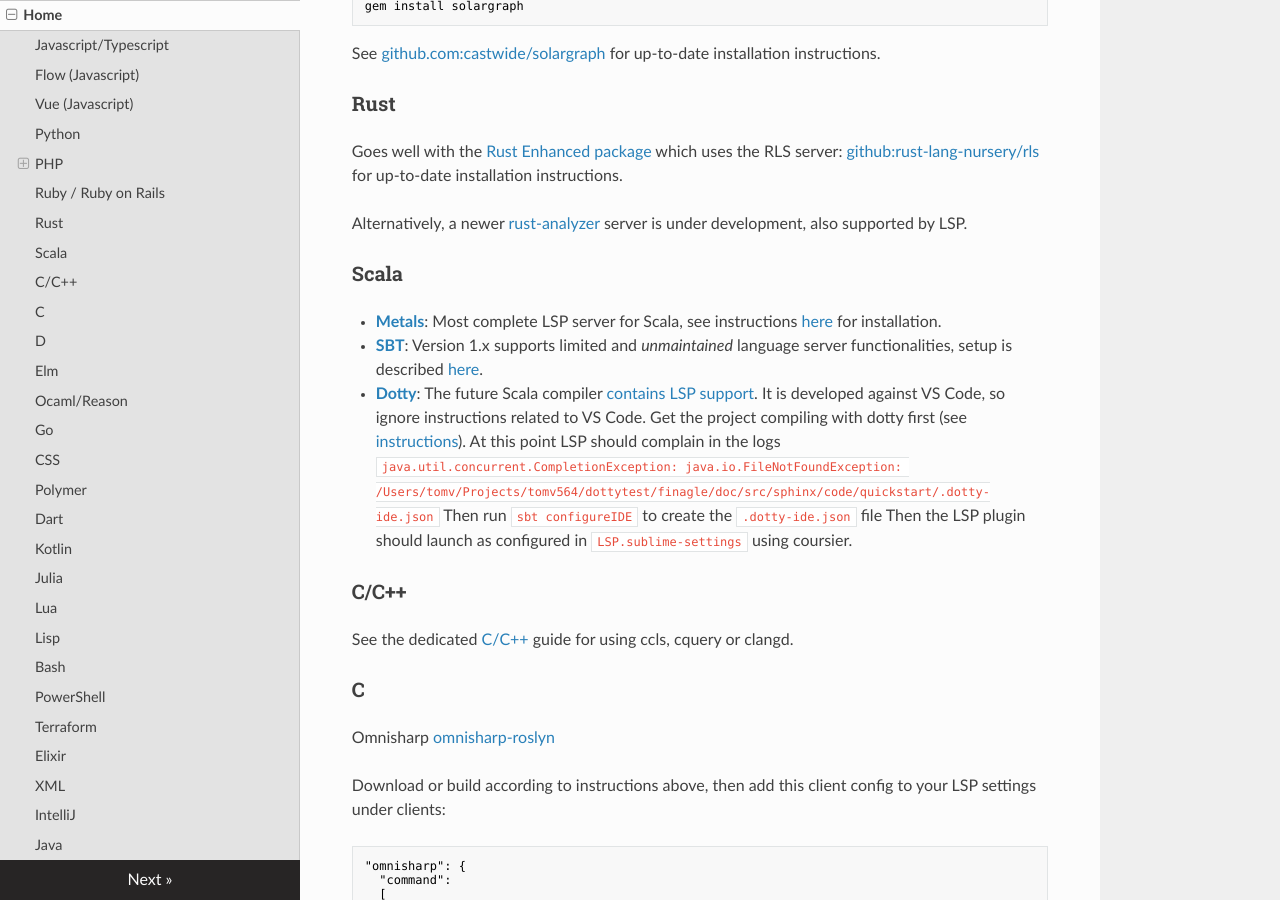
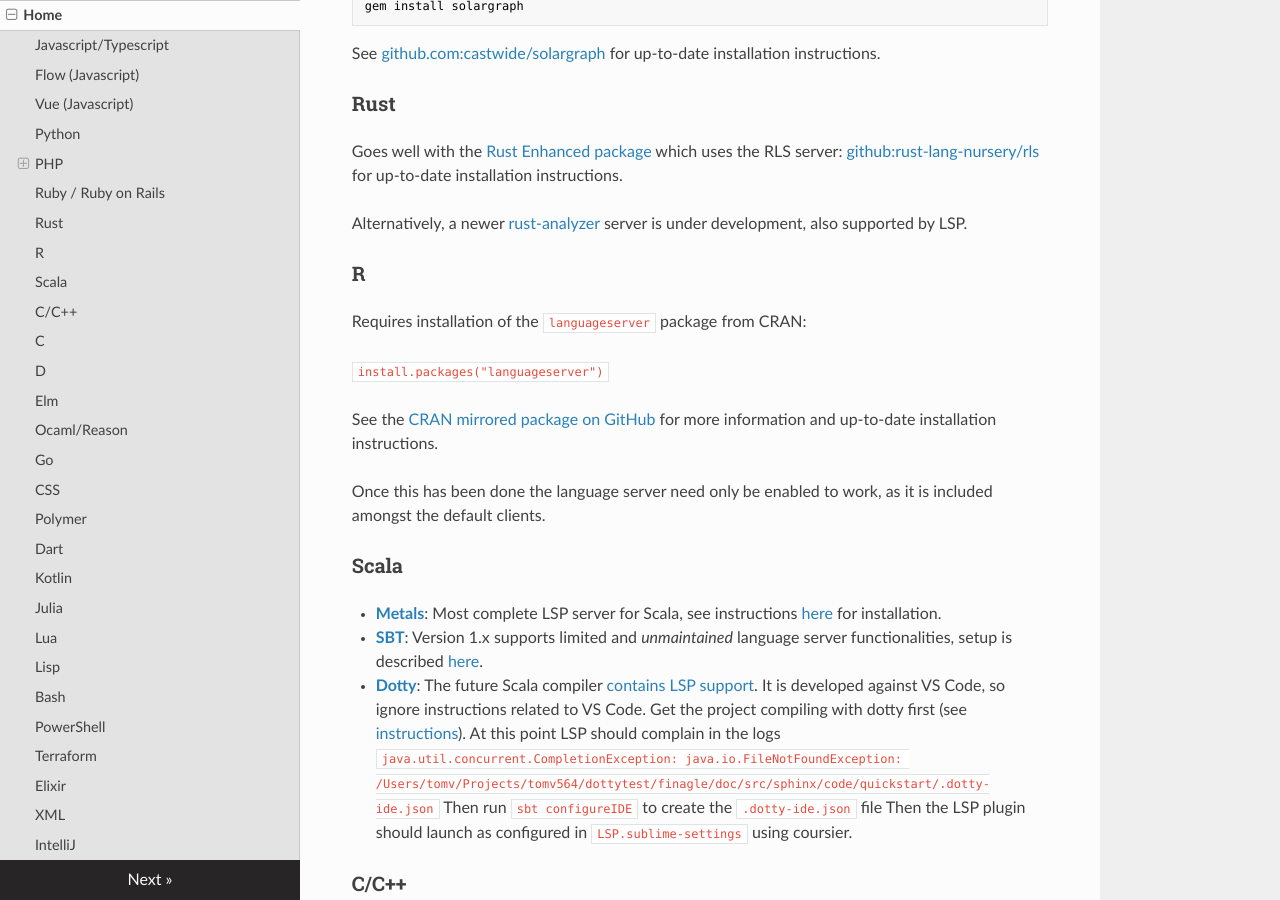
Before and after one commit to sublimelsp/LSP, an MkDocs documentation site: the page built from docs/index.md, in a window 1280 px wide and 900 px high, scrolled down 1921 px. Built offline with MkDocs 1.6.1, drawn with Linux system fonts in a browser that asks for light colours; nearby versions of some CDN libraries.

Commit message:
Add R to default config and to documentation (#813)

```diff
--- a/docs/index.md
+++ b/docs/index.md
@@ -90,6 +90,17 @@
 Goes well with the [Rust Enhanced package](https://github.com/rust-lang/rust-enhanced) which uses the RLS server: [github:rust-lang-nursery/rls](https://github.com/rust-lang-nursery/rls) for up-to-date installation instructions.
 
 Alternatively, a newer [rust-analyzer](https://github.com/rust-analyzer/rust-analyzer) server is under development, also supported by LSP.
+
+
+### R<a name="r"></a>
+
+Requires installation of the `languageserver` package from CRAN:
+
+`install.packages("languageserver")`
+
+See the [CRAN mirrored package on GitHub](https://github.com/cran/languageserver) for more information and up-to-date installation instructions.
+
+Once this has been done the language server need only be enabled to work, as it is included amongst the default clients.
 
 
 ### Scala<a name="scala"></a>
```
Also changed, not shown: 1 other file.
